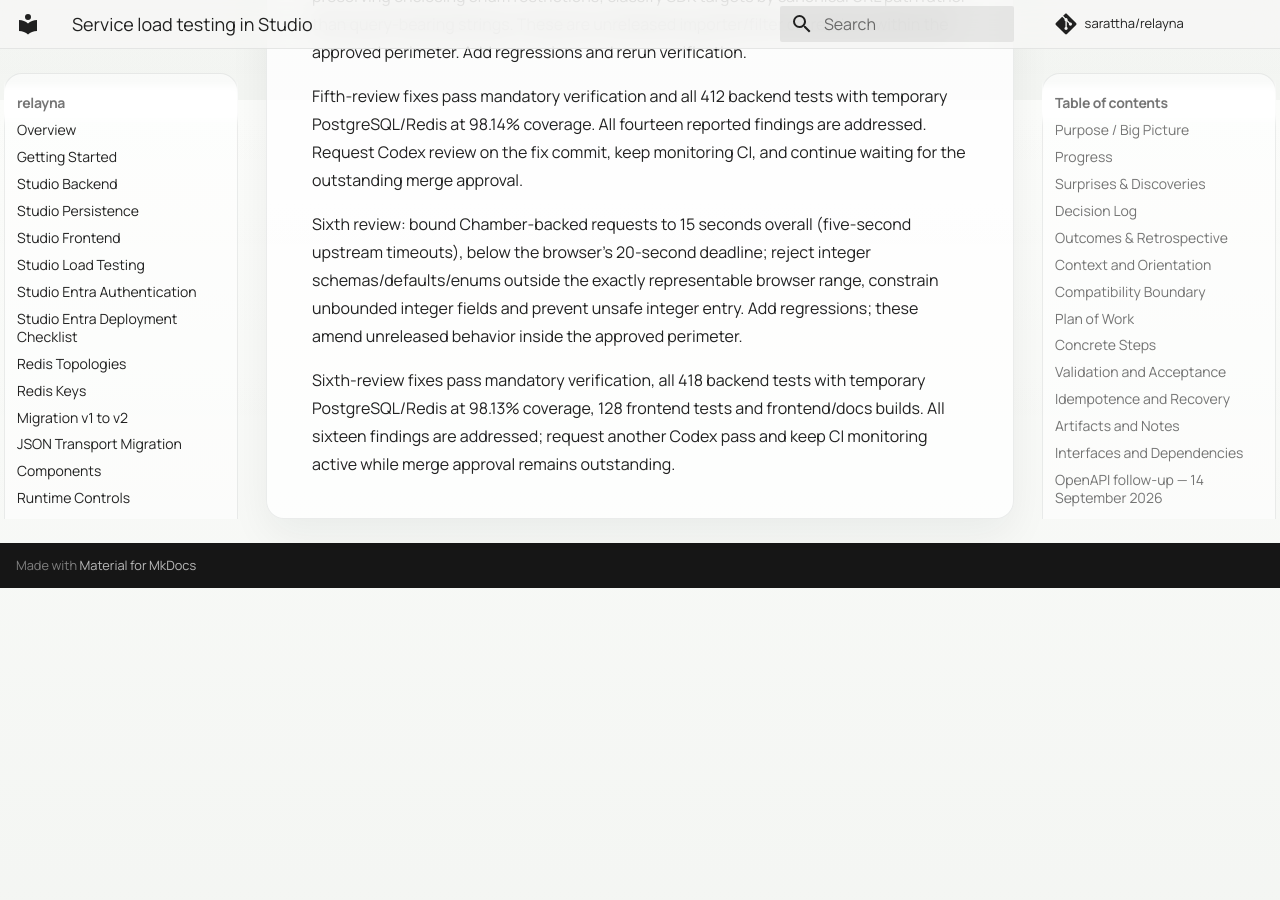
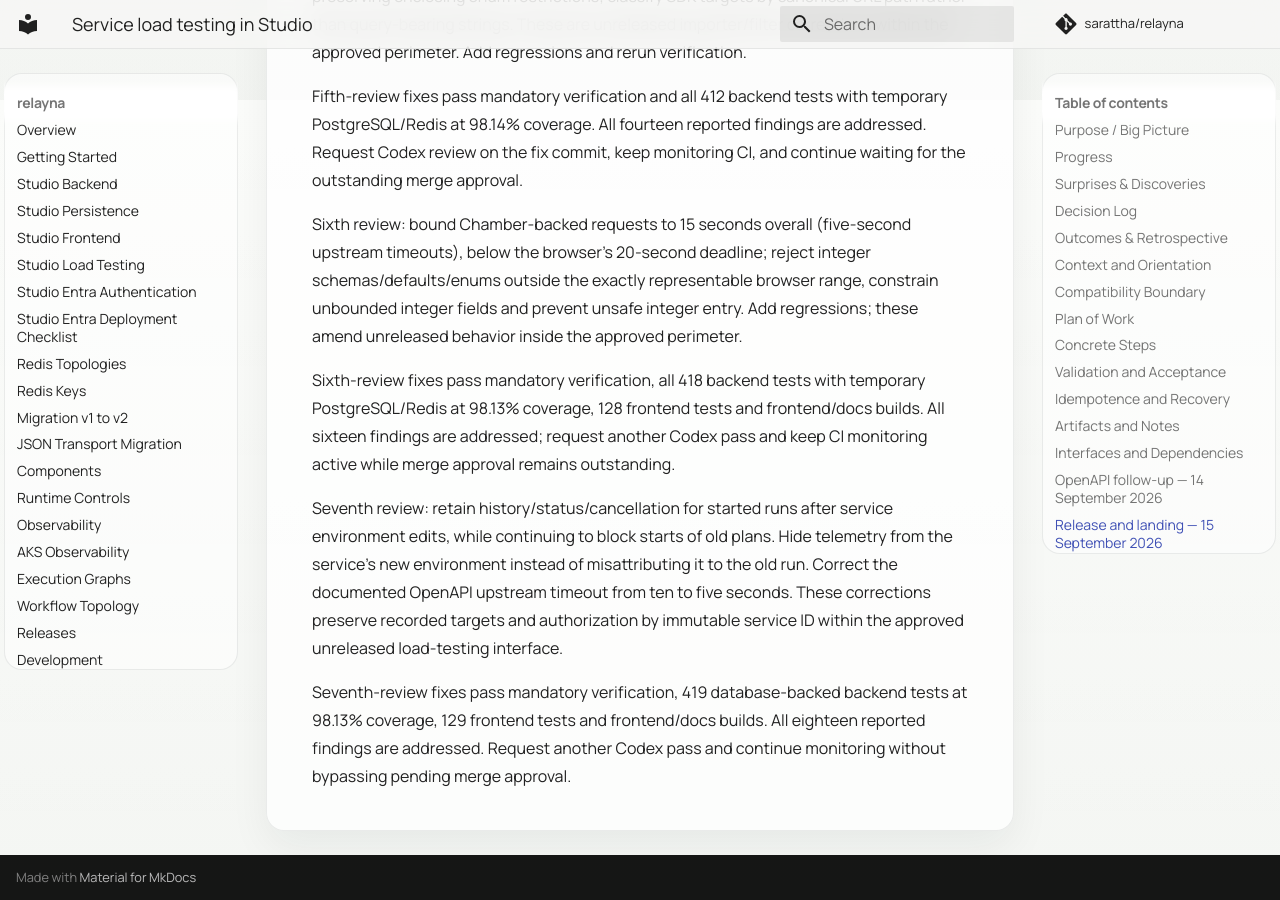
Before and after one commit to sarattha/relayna, an MkDocs documentation site: the page built from docs/execplans/studio-chamber-load-testing.md, in a window 1280 px wide and 900 px high, scrolled down 7100 px. Built offline with MkDocs 1.6.1 and Material for MkDocs 9.7.7, drawn with Linux system fonts in a browser that asks for light colours; comment, search, counter and statistics services are not loaded; before the commit the page ends 7688 px from its top, so only the background shows below that.

Commit message:
fix(studio): preserve cancellation after service environment edits

```diff
--- a/apps/studio/src/pages/LoadTestingPage.tsx
+++ b/apps/studio/src/pages/LoadTestingPage.tsx
@@ -154,7 +154,7 @@
           <SectionCard title="Test tasks" subtitle="Exact task IDs reported by Chamber link directly to task logs, events and metrics.">
             {run.tasks?.length ? <div className="load-task-list">{run.tasks.map((task) => <Link key={task.task_id} to={`/tasks/${encodeURIComponent(serviceId)}/${encodeURIComponent(task.task_id)}`}><strong>{task.task_id}</strong><span>{task.terminal_status || "Pending"}</span></Link>)}</div> : <p>Task evidence has not arrived. Service logs below remain available during execution.</p>}
           </SectionCard>
-          <RunTelemetry key={run.id} service={service} run={run} />
+          {run.environment === service.environment ? <RunTelemetry key={run.id} service={service} run={run} /> : <NoticeBanner tone="info">This run targets {run.environment}; the service is now registered in {service.environment}. Runner output and cancellation remain available. Current service telemetry is hidden because it may describe another environment.</NoticeBanner>}
         </>}
       </> : <p role="status">Loading load test…</p>}
     </div><aside className="load-history"><SectionCard title="Recent load tests" subtitle="Latest 20 plans and runs · retained for 30 days">
--- a/docs/execplans/studio-chamber-load-testing.md
+++ b/docs/execplans/studio-chamber-load-testing.md
@@ -148,3 +148,12 @@
 these amend unreleased behavior inside the approved perimeter.
 
 Sixth-review fixes pass mandatory verification, all 418 backend tests with temporary PostgreSQL/Redis at 98.13% coverage, 128 frontend tests and frontend/docs builds. All sixteen findings are addressed; request another Codex pass and keep CI monitoring active while merge approval remains outstanding.
+
+Seventh review: retain history/status/cancellation for started runs after service
+environment edits, while continuing to block starts of old plans. Hide telemetry
+from the service's new environment instead of misattributing it to the old run.
+Correct the documented OpenAPI upstream timeout from ten to five seconds.
+These corrections preserve recorded targets and authorization by immutable service
+ID within the approved unreleased load-testing interface.
+
+Seventh-review fixes pass mandatory verification, 419 database-backed backend tests at 98.13% coverage, 129 frontend tests and frontend/docs builds. All eighteen reported findings are addressed. Request another Codex pass and continue monitoring without bypassing pending merge approval.
```
Also changed, not shown: apps/studio/src/pages/LoadTestingPage.test.tsx (+11 -0 lines), docs/studio-load-testing.md (+4 -1 lines), 2 other files.
